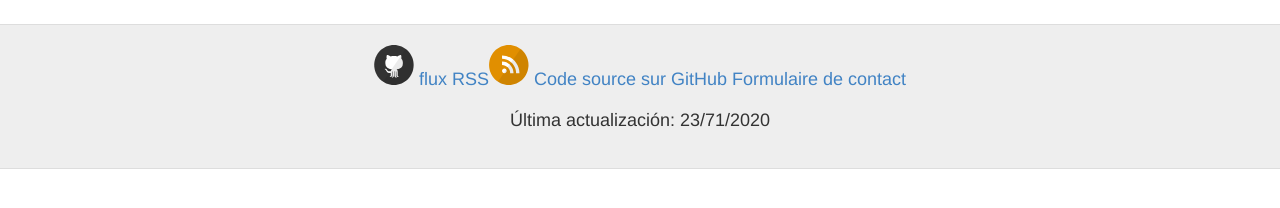
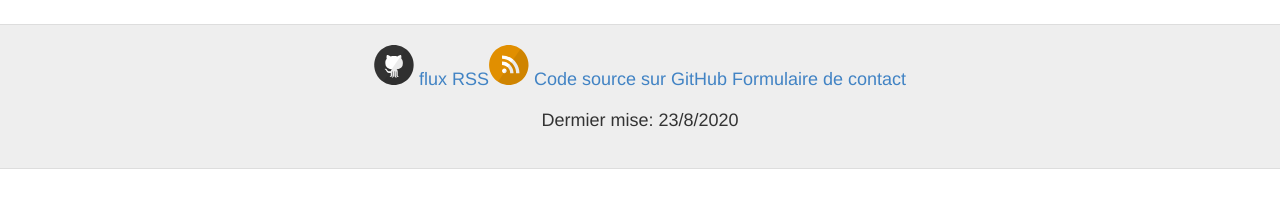
Before and after one commit to BlindHelp/rockboxfr, a Jekyll site: the page built from index.html, in a window 1280 px wide. Shown: the part 611-819 px from the top of the page. Built offline with Jekyll 4.4.1, drawn with Linux system fonts in a browser that asks for light colours; comment, search, counter and statistics services are not loaded.

Commit message:
Fix script

```diff
--- a/_layouts/default.html
+++ b/_layouts/default.html
@@ -71,6 +71,7 @@
         </footer>
       </div>
     </div>
+
 			<script src="../scripts/footer.js"></script>
         {% include analytics.html %}
 
--- a/scripts/footer.js
+++ b/scripts/footer.js
@@ -4,5 +4,5 @@ var update = new Date(document.lastModified);
 var day = update.getDate();
 var month = update.getMonth();
 var year = update.getFullYear();
-div.innerHTML = "<p>Última actualización: <time>" + day + "/" + month + 1 + "/" + year + "</time></p>";
+div.innerHTML = "<p>Dermier mise: <time>" + day + "/" + (month + 1) + "/" + year + "</time></p>";
 footer.appendChild(div);
```
